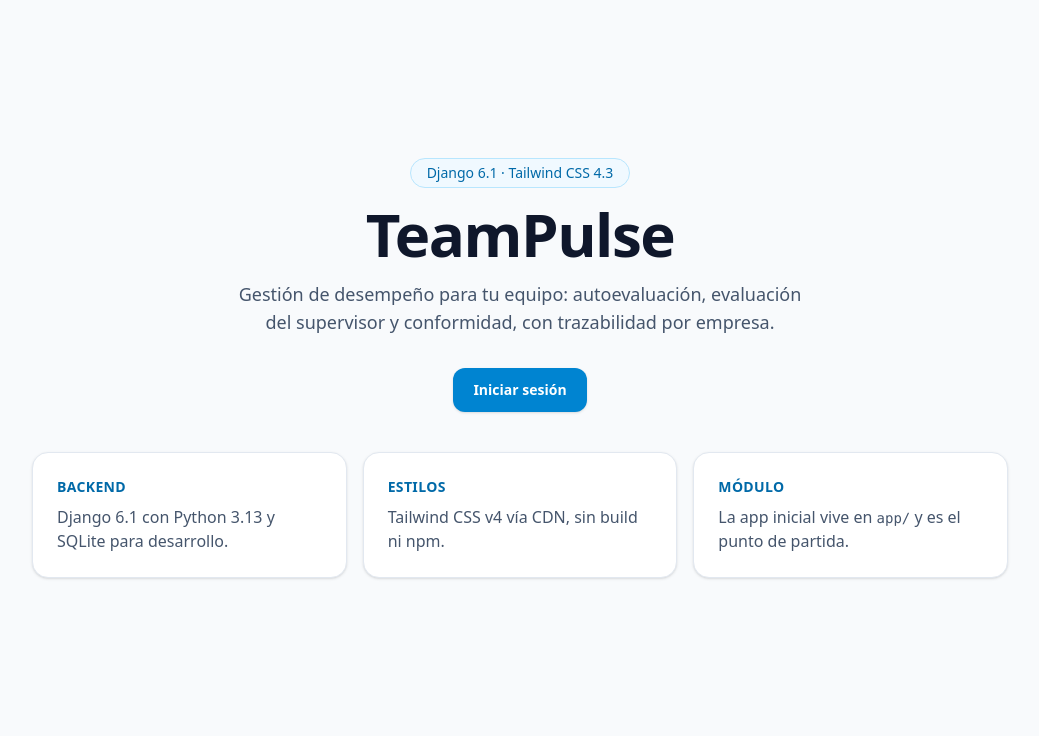
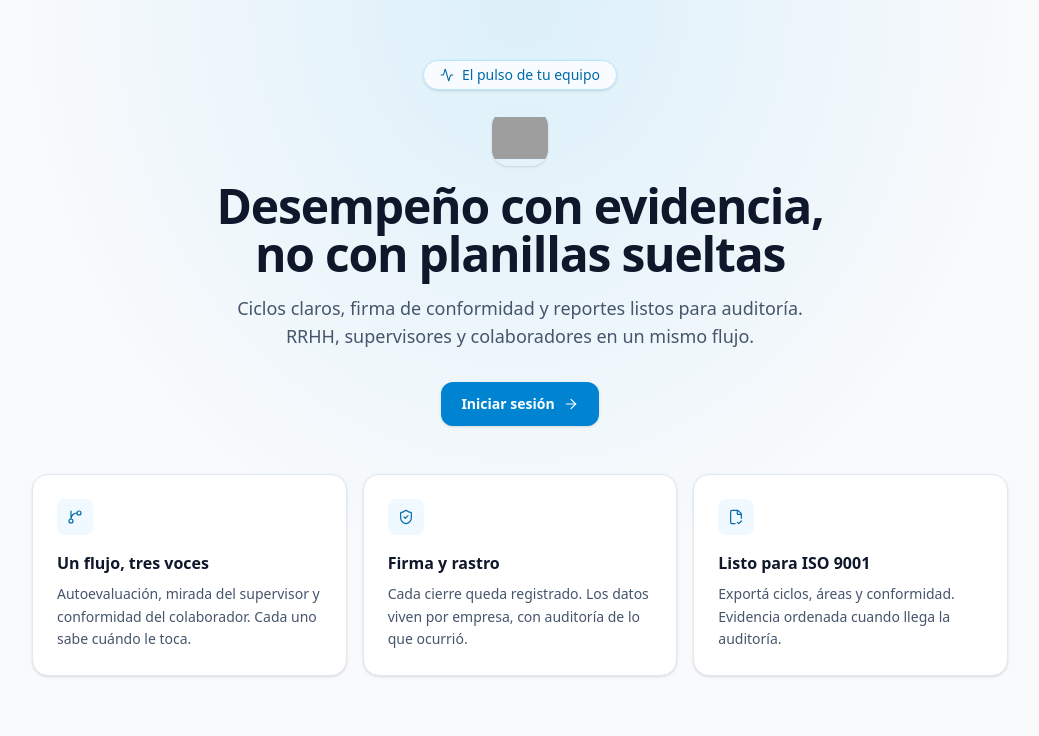
Before and after one commit to bmontero3306/Teampulse, a Django app: page / in a window 1280 px wide. Shown: the part 65-801 px from the top of the page, without its empty margins (120-1159 px from the left). Run offline with Django 5.2, Linux system fonts and the light colour scheme; some libraries are stand-ins or nearby versions; grey boxes are pictures that could not be loaded.

Commit message:
Update README and render.yaml for SQLite handling and UI enhancements
- Modified the README to clarify that each startup removes the SQLite database, migrates, and reseeds demo accounts, emphasizing the ephemeral nature of the free plan.
- Updated the start command in render.yaml to include the removal of the SQLite database files before migration and seeding.
- Enhanced the home.html template with new UI elements, including a background gradient, updated messaging, and improved layout for better user engagement.

```diff
--- a/app/templates/app/home.html
+++ b/app/templates/app/home.html
@@ -1,4 +1,5 @@
 {% extends "base.html" %}
+{% load static %}
 
 {% block title %}Inicio · TeamPulse{% endblock %}
 
@@ -7,34 +8,56 @@
 {% endblock %}
 
 {% block content %}
-<section class="mx-auto flex min-h-[calc(100vh-4rem)] max-w-5xl flex-col items-center justify-center px-6 text-center">
-    <p class="mb-4 rounded-full border border-sky-200 bg-sky-50 px-4 py-1 text-sm font-medium text-sky-700">
-        Django 6.1 · Tailwind CSS 4.3
+<section class="relative overflow-hidden">
+    <div class="pointer-events-none absolute inset-0 bg-[radial-gradient(ellipse_at_top,_rgba(14,165,233,0.12),_transparent_55%)]"></div>
+    <div class="relative mx-auto flex min-h-[calc(100vh-4rem)] max-w-5xl flex-col items-center justify-center px-6 py-12 text-center">
+        <p class="mb-5 inline-flex items-center gap-2 rounded-full border border-sky-200 bg-white/80 px-4 py-1 text-sm font-medium text-sky-700 shadow-sm">
+            <i data-lucide="activity" class="h-3.5 w-3.5"></i>
+            El pulso de tu equipo
         </p>
-    <h1 class="text-4xl font-bold tracking-tight text-slate-900 sm:text-6xl">
-        TeamPulse
+        <img src="{% static 'logo_solo.png' %}" alt="" class="mb-4 h-14 w-14 rounded-2xl object-contain shadow-sm" width="56" height="56">
+        <h1 class="max-w-2xl text-4xl font-bold tracking-tight text-slate-900 sm:text-5xl">
+            Desempeño con evidencia, no con planillas sueltas
         </h1>
         <p class="mt-4 max-w-xl text-lg text-slate-600">
-        Gestión de desempeño para tu equipo: autoevaluación, evaluación del supervisor y conformidad, con trazabilidad por empresa.
+            Ciclos claros, firma de conformidad y reportes listos para auditoría.
+            RRHH, supervisores y colaboradores en un mismo flujo.
         </p>
         <div class="mt-8">
-        <a href="{% url 'cuentas:login' %}" class="inline-flex rounded-xl bg-sky-600 px-5 py-3 text-sm font-semibold text-white shadow-sm hover:bg-sky-700">
+            <a href="{% url 'cuentas:login' %}" class="inline-flex items-center gap-2 rounded-xl bg-sky-600 px-5 py-3 text-sm font-semibold text-white shadow-sm hover:bg-sky-700">
                 Iniciar sesión
+                <i data-lucide="arrow-right" class="h-4 w-4"></i>
             </a>
         </div>
-    <div class="mt-10 grid w-full gap-4 sm:grid-cols-3">
+        <div class="mt-12 grid w-full gap-4 sm:grid-cols-3">
             <article class="rounded-2xl border border-slate-200 bg-white p-6 text-left shadow-sm">
-            <h2 class="text-sm font-semibold uppercase tracking-wide text-sky-700">Backend</h2>
-            <p class="mt-2 text-slate-600">Django 6.1 con Python 3.13 y SQLite para desarrollo.</p>
+                <span class="inline-flex h-9 w-9 items-center justify-center rounded-lg bg-sky-50 text-sky-700">
+                    <i data-lucide="git-branch" class="h-4 w-4"></i>
+                </span>
+                <h2 class="mt-4 text-base font-semibold text-slate-900">Un flujo, tres voces</h2>
+                <p class="mt-2 text-sm leading-relaxed text-slate-600">
+                    Autoevaluación, mirada del supervisor y conformidad del colaborador. Cada uno sabe cuándo le toca.
+                </p>
             </article>
             <article class="rounded-2xl border border-slate-200 bg-white p-6 text-left shadow-sm">
-            <h2 class="text-sm font-semibold uppercase tracking-wide text-sky-700">Estilos</h2>
-            <p class="mt-2 text-slate-600">Tailwind CSS v4 vía CDN, sin build ni npm.</p>
+                <span class="inline-flex h-9 w-9 items-center justify-center rounded-lg bg-sky-50 text-sky-700">
+                    <i data-lucide="shield-check" class="h-4 w-4"></i>
+                </span>
+                <h2 class="mt-4 text-base font-semibold text-slate-900">Firma y rastro</h2>
+                <p class="mt-2 text-sm leading-relaxed text-slate-600">
+                    Cada cierre queda registrado. Los datos viven por empresa, con auditoría de lo que ocurrió.
+                </p>
             </article>
             <article class="rounded-2xl border border-slate-200 bg-white p-6 text-left shadow-sm">
-            <h2 class="text-sm font-semibold uppercase tracking-wide text-sky-700">Módulo</h2>
-            <p class="mt-2 text-slate-600">La app inicial vive en <code class="font-mono text-sm">app/</code> y es el punto de partida.</p>
+                <span class="inline-flex h-9 w-9 items-center justify-center rounded-lg bg-sky-50 text-sky-700">
+                    <i data-lucide="file-check-2" class="h-4 w-4"></i>
+                </span>
+                <h2 class="mt-4 text-base font-semibold text-slate-900">Listo para ISO 9001</h2>
+                <p class="mt-2 text-sm leading-relaxed text-slate-600">
+                    Exportá ciclos, áreas y conformidad. Evidencia ordenada cuando llega la auditoría.
+                </p>
             </article>
+        </div>
     </div>
 </section>
 {% endblock %}
--- a/render.yaml
+++ b/render.yaml
@@ -4,7 +4,7 @@ services:
     runtime: python
     plan: free
     buildCommand: pip install -r requirements.txt && python manage.py collectstatic --noinput
-    startCommand: python manage.py migrate --noinput && python manage.py seed_demo && gunicorn teampulse.wsgi:application --bind 0.0.0.0:$PORT --workers 1
+    startCommand: rm -f db.sqlite3 db.sqlite3-journal && python manage.py migrate --noinput && python manage.py seed_demo && gunicorn teampulse.wsgi:application --bind 0.0.0.0:$PORT --workers 1
     envVars:
       - key: PYTHON_VERSION
         value: 3.12.8
```
Also changed, not shown: README.md. Lines whose indentation alone changed are shown as unchanged.
